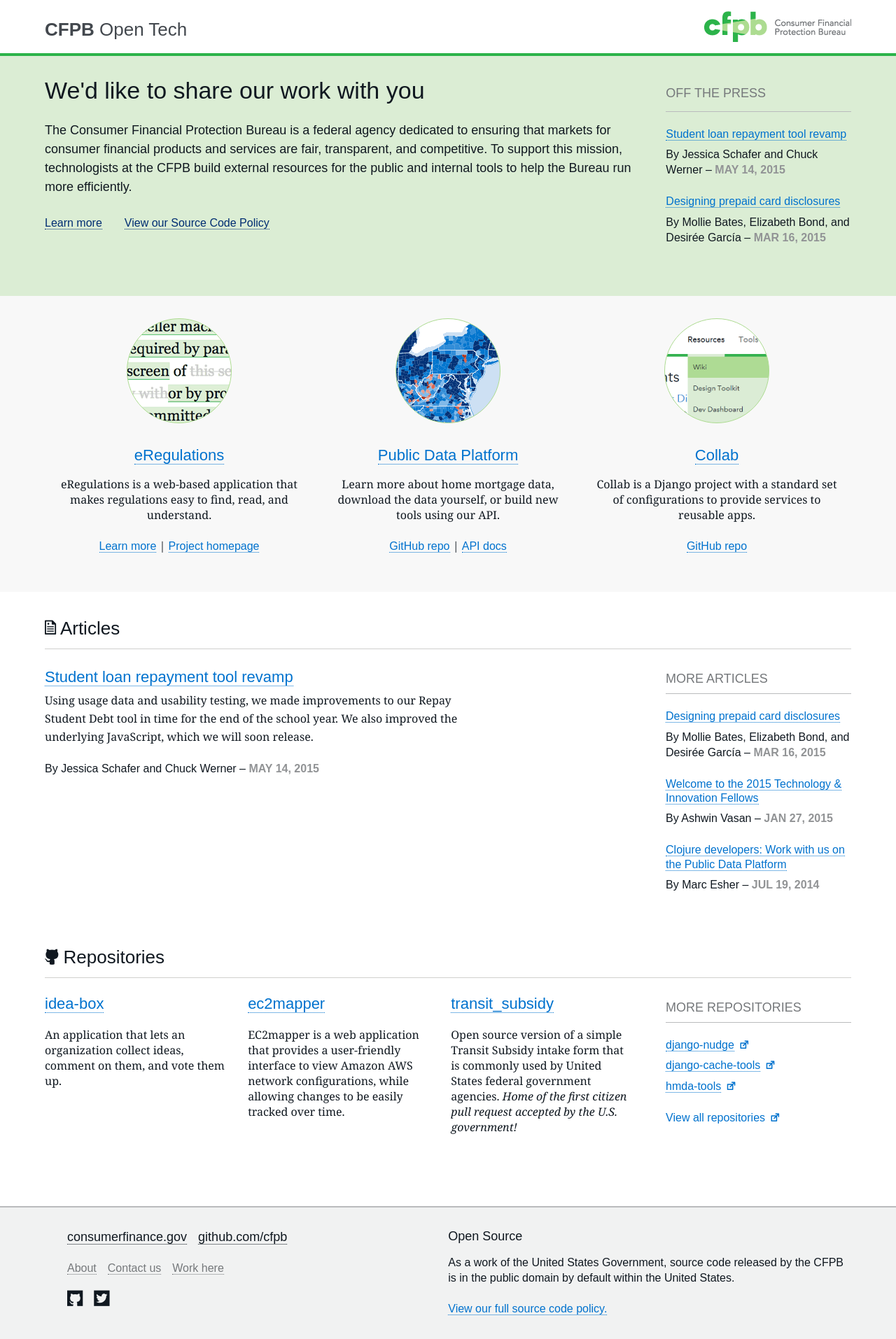
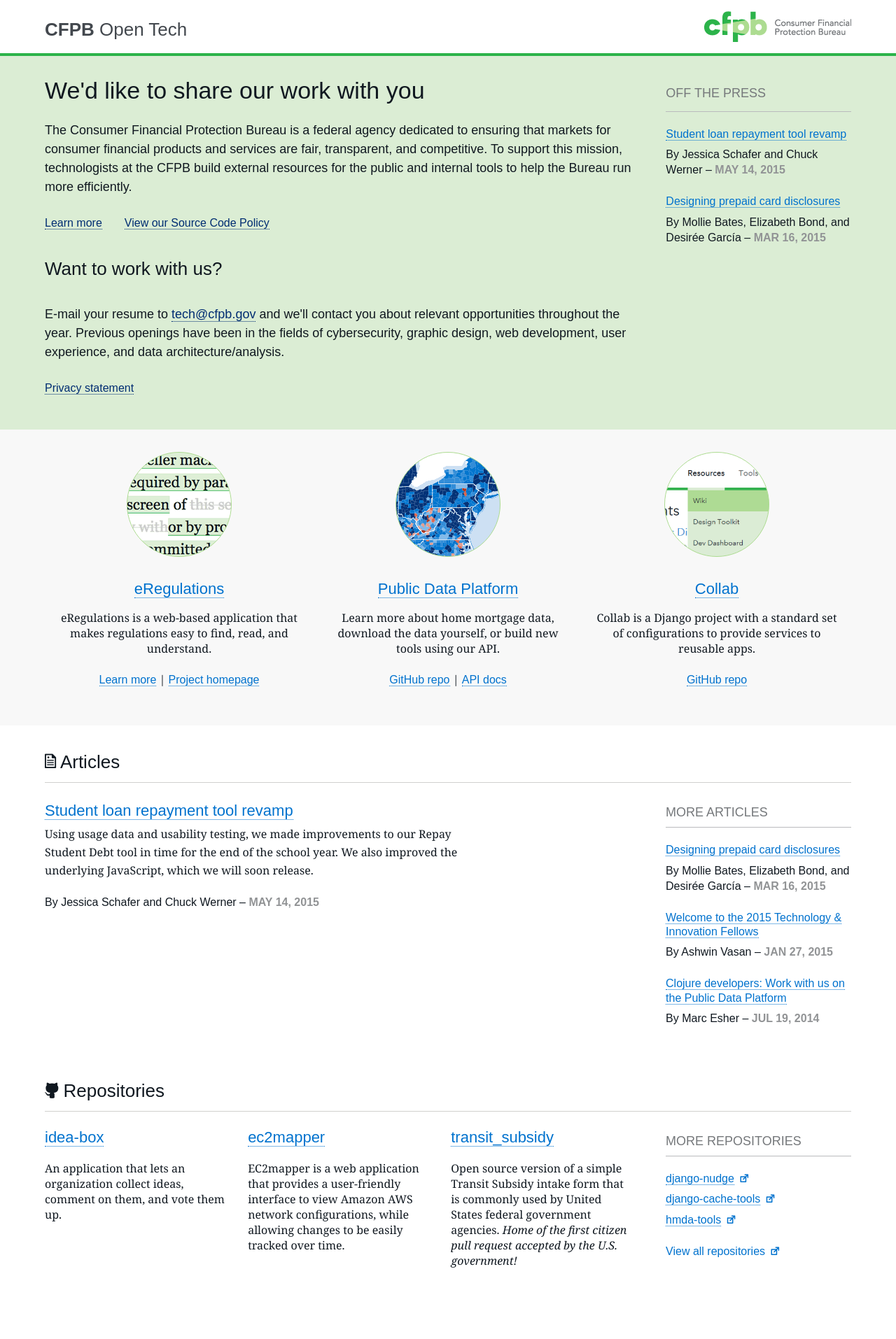
Before and after one commit to cfpb/cfpb.github.io, a Jekyll site: the page built from index.html, in a window 1280 px wide. Shown: the top 1914 px of the page at 70% size. Built offline with Jekyll 4.4.1, drawn with Linux system fonts in a browser that asks for light colours; nearby versions of some CDN libraries; some web fonts are replaced; some of the changed text lies outside the part shown.

Commit message:
Add sections for continuous recruitment
* Add callouts to email resumes to tech@cfpb.gov.
* Include privacy statement in close proximity (or jump link to it).
* Make sure that it looks decent at all screen widths.

```diff
--- a/css/site.css
+++ b/css/site.css
@@ -631,8 +631,13 @@
     border-bottom-color: #0072CE;
 }
 .intro .learn-more {
-    margin: 0; padding: 0;
+    margin: 0;
+    padding: 0;
     list-style: none;
+}
+
+.intro .work-with-us {
+    padding-bottom: 0px;
 }
 
 .sidebar_list {
@@ -900,6 +905,9 @@
     .learn-more_item:first-child {
         margin-left: 0;
     }
+    .intro .work-with-us {
+        padding-top: 60px;
+    }
     .sidebar_head {
         margin-top: 0;
     }
--- a/index.html
+++ b/index.html
@@ -25,6 +25,18 @@
                                 </a>
                             </li>
                         </ul>
+                        <section class="work-with-us">
+                            <h2>Want to work with us?</h2>
+                            <p>E-mail your resume to <a href="mailto:tech@cfpb.gov">tech@cfpb.gov</a> and
+                        we'll contact you about relevant opportunities throughout the year. Previous openings have been in the fields of cybersecurity, graphic design, web development, user experience, and data architecture/analysis.</p>
+                            <ul class="learn-more">
+                                <li class="learn-more_item">
+                                    <a class="call-to-action" href="#privacy">
+                                        Privacy statement
+                                    </a>
+                                </li>
+                            </ul>
+                        </section>
                     </section>
 
                     <section class="sidebar off-the-press">
@@ -247,5 +259,31 @@
                         View all repositories <i class="icon-external-link"></i>
                     </a>
                 </section>
+             </section>
 
-            </section>
+            <section class="work-at-cfpb wrap">
+                <h2 id="job-signup" class="section-head"><i class="icon-web"></i> Work with us</h2>
+                <section class="jobs">
+                    <div class="job-half">
+                        <p>
+                            Our mission demands smart, usable, and reliable technology.
+                            Come serve consumers by helping us design and build it.
+                        </p>
+                        <p>
+                            E-mail your resume to <a href="mailto:tech@cfpb.gov">tech@cfpb.gov</a> and
+                            we'll contact you about relevant opportunities throughout the year. Previous openings have been in the fields of cybersecurity, graphic design, web development, user experience, and data architecture/analysis.
+                        </p>
+                        <p>
+                            Learn more about the types of work we do at our page for the
+                            <a href="http://www.consumerfinance.gov/jobs/technology-innovation-fellows/">Technology &amp; Innovation Fellowship</a><i class="icon-external-link"></i>.
+                        </p>
+                    </div>
+                    <div>
+                        <h3 id="privacy">Privacy Act Statement</h3>
+                        <p><strong>5 U.S.C. 552(a)(e)(3)</strong></p>
+                        <p>By clicking on the <a href="mailto:tech@cfpb.gov">tech@cfpb.gov</a> email address and submitting your resume, you are providing the Consumer Financial Protection Bureau (“CFPB”) personally identifiable information for the purpose of obtaining information on any current or future job openings, and for inclusion into a mailing list that will be used in future communications.</p>
+                        <p>Information collected will be treated in accordance with the System of Records Notice (“SORN”), CFPB.009 Employee Administrative Records, 78 FR 67340. This information will not be disclosed as outlined in the Routine Uses for the SORN. Direct identifying information will only be used to facilitate the potential job openings, and to provide you with tailored updates from Human Resources, and will be kept private except as required by law.</p>
+                        <p>This collection of information is authorized by Pub. L. No. 111-203, Title X, Sections 1013 and 1022, codified at 12 U.S.C. §§ 5493 and 5512.</p>
+                        <p>Submission of your resume is voluntary. You are not required to submit or provide any identifying information; however, not doing so may result in the CFPB being unable to contact you about potential employment opportunities.</p>
+                    </div>
+                </section>
```
